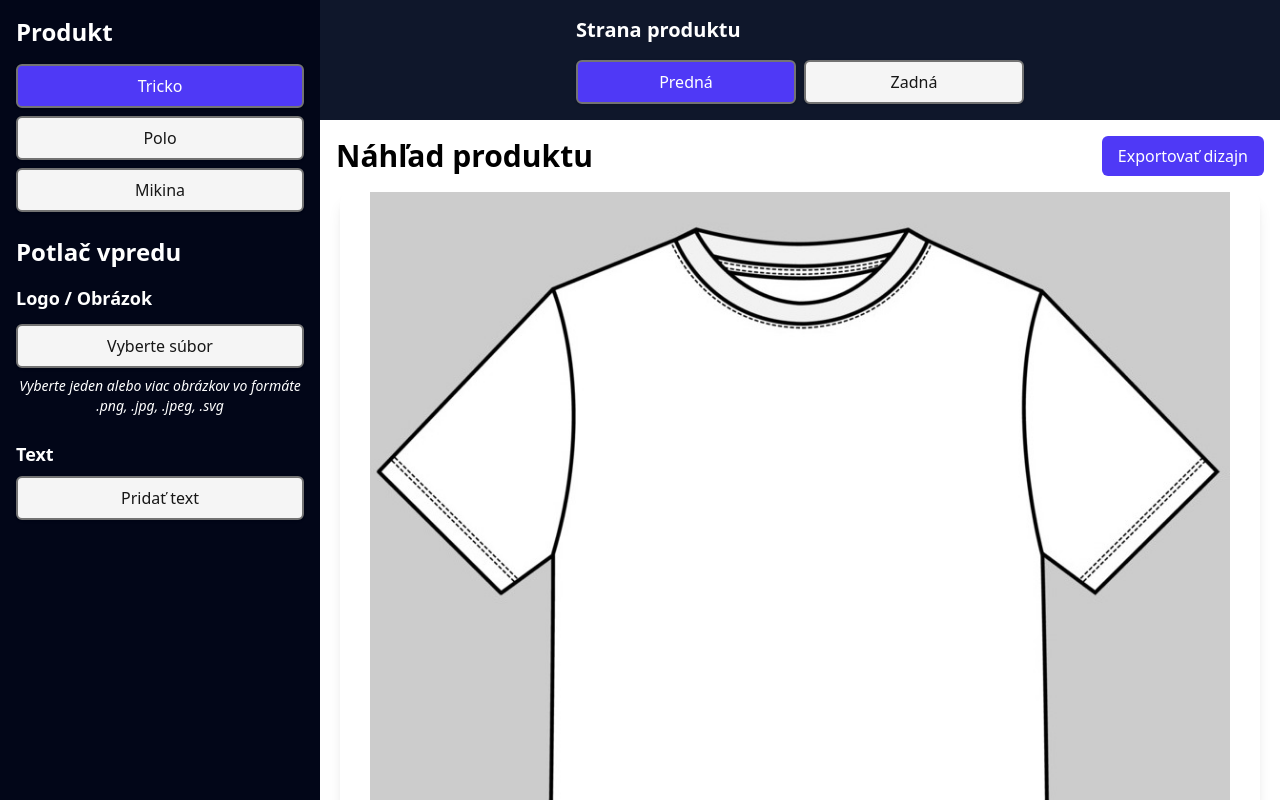
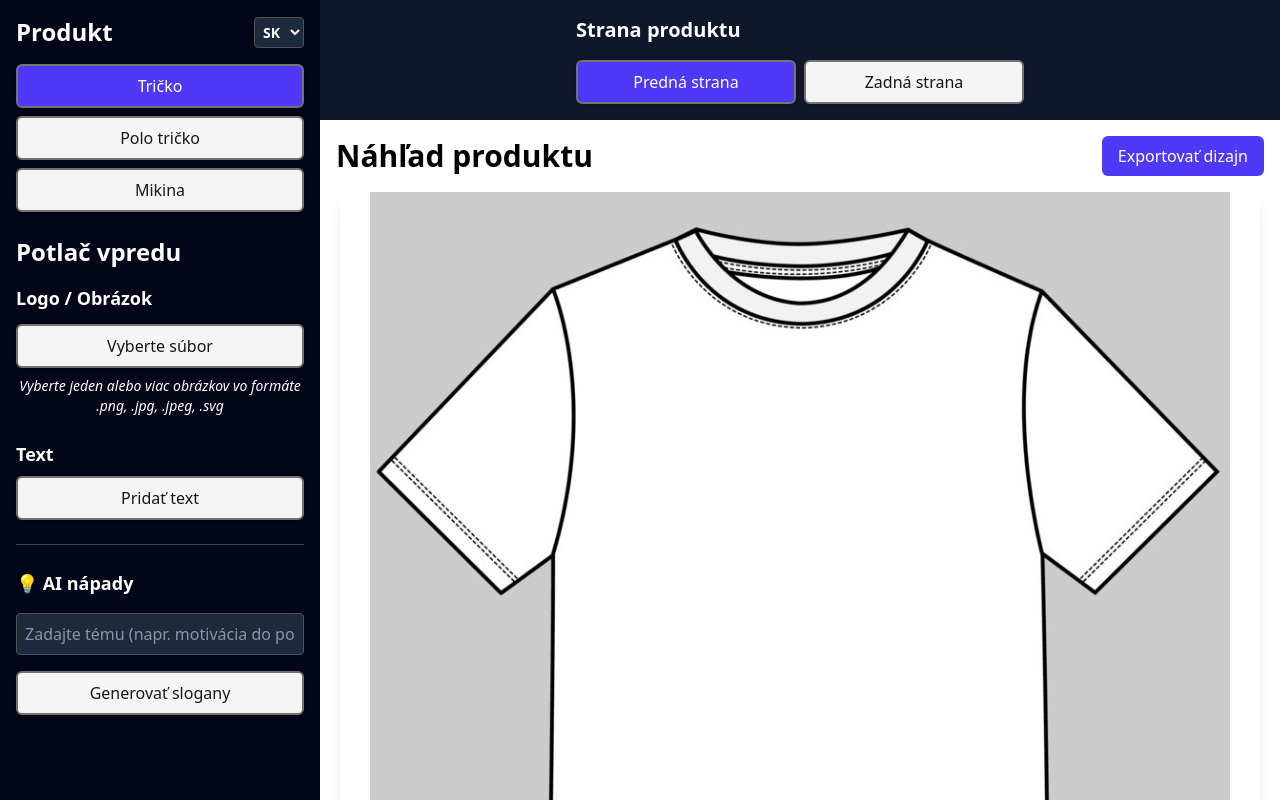
Before and after one commit to MartinSoltes/sholty-print-configurator, a React (Vite) app: page / in a window 1280 px wide. Shown: the top 800 px of the page. Built offline with nearby package versions, Linux system fonts and the light colour scheme.

Commit message:
add translations and Ai slogan generator

```diff
--- a/src/App.tsx
+++ b/src/App.tsx
@@ -1,13 +1,18 @@
 import React, { useState, useRef } from "react";
 import { Rnd } from "react-rnd";
 import html2canvas from "html2canvas";
-import { products, backgrounds, views } from "./config";
+import { getProducts, backgrounds, getViews } from "./config";
 import { Sidebar } from "./components/Sidebar";
 import { TopPanel } from "./components/TopPanel";
 import { useDesignElements } from "@/hooks/useDesignElements";
+import { fetchSlogans } from "@/api/ai";
+import { useTranslation } from "@/context/TranslationContext";
 
 // --- 🧠 Main Component ---
 const App: React.FC = () => {
+  const { t } = useTranslation();
+  const views = getViews(t);
+  const products = getProducts(t);
   const [selectedProduct, setSelectedProduct] = useState<string>("tshirt");
   const [selectedView, setSelectedView] = useState<"front" | "back">("front");
   const [newText, setNewText] = useState<string>("");
@@ -21,25 +26,19 @@ const App: React.FC = () => {
     updateImage,
     updateText,
   } = useDesignElements();
+  const [aiResults, setAiResults] = useState<string[]>([]);
+  const [aiLoading, setAiLoading] = useState(false);
 
-  // --- 🧠 Future AI integration placeholder ---
-  const handleGenerateAI = async (topic: string): Promise<string[]> => {
-    try {
-      const res = await fetch("http://localhost:5050/api/generate-slogan", {
-        method: "POST",
-        headers: { "Content-Type": "application/json" },
-        body: JSON.stringify({ topic }),
-      });
-
-      const data = await res.json();
-      return data.slogans || []; // ✅ return the array
-    } catch (error) {
-      console.error("AI generation failed:", error);
-      return []; // ✅ still return string[] even on error
-    }
+  // --- 🤖 AI slogan generation ---
+  const handleGenerateAI = async (topic: string) => {
+    if (!topic.trim()) return;
+    setAiLoading(true);
+    const results = await fetchSlogans(topic.trim());
+    setAiResults(results);
+    setAiLoading(false);
   };
 
-  // --- 💾 Export Functionality ---
+  // --- 💾 Export design as PNG ---
   const handleExport = async (): Promise<void> => {
     if (!previewRef.current) return;
 
@@ -55,7 +54,7 @@ const App: React.FC = () => {
     link.click();
   };
 
-  // --- 🌆 Background selection ---
+  // --- 🌆 Select background ---
   const selectedBg =
     backgrounds.find(
       (bg) => bg.type === selectedProduct && bg.view === selectedView
@@ -63,8 +62,7 @@ const App: React.FC = () => {
 
   // --- 🧩 Render ---
   return (
-    <main className="h-screen">
-      <div className="grid grid-cols-12 h-full">
+    <main className="h-screen grid grid-cols-12 h-full">
       {/* --- Sidebar --- */}
       <div className="col-span-3">
         <Sidebar
@@ -81,6 +79,8 @@ const App: React.FC = () => {
           setNewText={setNewText}
           onAddText={handleAddText}
           onGenerateAI={handleGenerateAI}
+          aiResults={aiResults}
+          aiLoading={aiLoading}
         />
       </div>
 
@@ -91,13 +91,14 @@ const App: React.FC = () => {
           views={views}
           onViewSelect={setSelectedView}
         />
+
         <div className="flex items-center justify-between p-4">
-            <h2 className="text-3xl font-bold">Náhľad produktu</h2>
+          <h2 className="text-3xl font-bold">{t("productPreview")}</h2>
           <button
             onClick={handleExport}
             className="bg-indigo-600 text-white px-4 py-2 rounded-md hover:bg-indigo-700 transition"
           >
-              Exportovať dizajn
+            {t("exportDesign")}
           </button>
         </div>
 
@@ -180,7 +181,6 @@ const App: React.FC = () => {
           </div>
         </div>
       </div>
-      </div>
     </main>
   );
 };
--- /dev/null
+++ b/src/api/ai.ts
@@ -0,0 +1,16 @@
+export async function fetchSlogans(topic: string): Promise<string[]> {
+  try {
+    const response = await fetch("http://localhost:5050/api/generate-slogan", {
+      method: "POST",
+      headers: { "Content-Type": "application/json" },
+      body: JSON.stringify({ topic }),
+    });
+
+    if (!response.ok) throw new Error(`HTTP ${response.status}`);
+    const data = await response.json();
+    return data.slogans || [];
+  } catch (err) {
+    console.error("AI slogan fetch failed:", err);
+    return [];
+  }
+}
--- a/src/components/FileButton.tsx
+++ b/src/components/FileButton.tsx
@@ -1,5 +1,6 @@
 import React, { useState, useEffect, ChangeEvent } from "react";
 import { FileInfo } from "@/types";
+import { useTranslation } from "@/context/TranslationContext";
 
 interface FileButtonProps {
   /** Called whenever files are selected. */
@@ -20,22 +21,24 @@ const FileButton: React.FC<FileButtonProps> = ({
   callback,
   multiple = false,
   accept = "image/*",
-  label = "Vyberte súbor",
+  label,
   useDataUrl = true,
   files = [],
 }) => {
-  const [displayLabel, setDisplayLabel] = useState(label);
+  const { t } = useTranslation();
+  const defaultLabel = label || t("selectFile");
+  const [displayLabel, setDisplayLabel] = useState(defaultLabel);
 
   // 🧠 Update label text when file list changes
   useEffect(() => {
     if (!files || files.length === 0) {
-      setDisplayLabel(label);
+      setDisplayLabel(defaultLabel);
     } else if (files.length === 1) {
-      setDisplayLabel(files[0].name || label);
+      setDisplayLabel(files[0].name || defaultLabel);
     } else {
-      setDisplayLabel(`${files.length} súborov vybraných`);
+      setDisplayLabel(`${files.length} ${t("filesSelected")}`);
     }
-  }, [files, label]);
+  }, [files, defaultLabel, t]);
 
   const handleFileChange = async (e: ChangeEvent<HTMLInputElement>) => {
     const selectedFiles = Array.from(e.target.files || []);
@@ -73,7 +76,7 @@ const FileButton: React.FC<FileButtonProps> = ({
         // ⚠️ Revoke URLs on unmount to avoid memory leaks
         results.forEach(({ src }) => {
           const url = src;
-          setTimeout(() => URL.revokeObjectURL(url), 60_000); // revoke after 1min
+          setTimeout(() => URL.revokeObjectURL(url), 60_000);
         });
       }
 
@@ -81,7 +84,6 @@ const FileButton: React.FC<FileButtonProps> = ({
     } catch (error) {
       console.error("Error reading files", error);
     } finally {
-      // Reset the input to allow re-selecting the same file
       e.target.value = "";
     }
   };
@@ -92,11 +94,11 @@ const FileButton: React.FC<FileButtonProps> = ({
         hover:bg-indigo-500 hover:text-white hover:border-indigo-500
         focus:outline-none focus:ring-2 focus:ring-indigo-400 focus:ring-offset-2 focus:ring-offset-neutral-700
         transition-all duration-200 cursor-pointer ${
-          displayLabel !== label
+          displayLabel !== defaultLabel
             ? "bg-indigo-600 active:border-indigo-600"
             : "bg-neutral-100 text-neutral-900 font-medium"
         }`}
-      aria-label={label}
+      aria-label={defaultLabel}
     >
       <input
         type="file"
--- a/src/components/Sidebar.tsx
+++ b/src/components/Sidebar.tsx
@@ -1,8 +1,9 @@
-import React from "react";
+import React, { useState } from "react";
 import OptionButton from "./OptionButton";
 import FileButton from "./FileButton";
 import { Button } from "./Button";
 import { Product, DesignImage, ImageItem, TextItem } from "@/types";
+import { useTranslation } from "@/context/TranslationContext";
 
 interface SidebarProps {
   products: Product[];
@@ -23,7 +24,9 @@ interface SidebarProps {
   showTextInput: boolean;
   setShowTextInput: (value: boolean) => void;
   onAddText: (view: "front" | "back", content: string) => void;
-  onGenerateAI?: (topic: string) => Promise<string[]>;
+  onGenerateAI: (topic: string) => Promise<void>;
+  aiResults: string[];
+  aiLoading: boolean;
 }
 
 export const Sidebar: React.FC<SidebarProps> = ({
@@ -38,8 +41,14 @@ export const Sidebar: React.FC<SidebarProps> = ({
   setNewText,
   showTextInput,
   setShowTextInput,
-  onAddText
+  onAddText,
+  onGenerateAI,
+  aiResults,
+  aiLoading,
 }) => {
+  const { t, lang, setLang } = useTranslation();
+  const [aiTopic, setAiTopic] = useState("");
+
   const handleFileChange = (files: { name: string; src: string; file: File }[]) => {
     const preparedImages = files.map((file) => ({
       id: crypto.randomUUID(),
@@ -59,7 +68,17 @@ export const Sidebar: React.FC<SidebarProps> = ({
     <div className="bg-slate-950 h-full text-white p-4">
       {products && (
         <div className="flex flex-col gap-2 mb-6">
-          <h2 className="text-2xl font-semibold mb-2">Produkt</h2>
+          <h2 className="text-2xl font-semibold mb-2 flex justify-between items-center">
+            {t("product")}
+            <select
+              value={lang}
+              onChange={(e) => setLang(e.target.value as "sk" | "en")}
+              className="text-sm bg-slate-800 text-white border border-neutral-600 rounded p-1"
+            >
+              <option value="sk">SK</option>
+              <option value="en">EN</option>
+            </select>
+          </h2>
 
           {products.map((product, index) => (
             <OptionButton
@@ -76,10 +95,10 @@ export const Sidebar: React.FC<SidebarProps> = ({
 
       <div className="flex flex-col gap-2 mb-4">
         <h2 className="text-2xl font-semibold mb-2">
-          {selectedView === "front" ? "Potlač vpredu" : "Potlač vzadu"}
+          {selectedView === "front" ? t("frontPrint") : t("backPrint")}
         </h2>
 
-        <h3 className="text-lg font-semibold mb-1">Logo / Obrázok</h3>
+        <h3 className="text-lg font-semibold mb-1">{t("logoOrImage")}</h3>
 
         {images[selectedView].length > 0 && (
           <div className="flex flex-col gap-2 overflow-y-auto mb-2">
@@ -108,12 +127,10 @@ export const Sidebar: React.FC<SidebarProps> = ({
         />
 
         {!images[selectedView].length && (
-          <p className="text-sm text-center italic">
-            Vyberte jeden alebo viac obrázkov vo formáte .png, .jpg, .jpeg, .svg
-          </p>
+          <p className="text-sm text-center italic">{t("selectImagesHint")}</p>
         )}
 
-        <h3 className="text-lg font-semibold mt-4">Text</h3>
+        <h3 className="text-lg font-semibold mt-4">{t("textSection")}</h3>
 
         {texts[selectedView].length > 0 && (
           <div className="flex flex-col gap-2 mt-2 overflow-y-auto">
@@ -129,7 +146,9 @@ export const Sidebar: React.FC<SidebarProps> = ({
         )}
 
         {!showTextInput && (
-          <Button onClick={() => setShowTextInput(true)}>Pridať text</Button>
+          <Button onClick={() => setShowTextInput(true)}>
+            {t("addText")}
+          </Button>
         )}
 
         {showTextInput && (
@@ -139,7 +158,7 @@ export const Sidebar: React.FC<SidebarProps> = ({
               value={newText || ""}
               onChange={(e) => setNewText(e.target.value)}
               className="w-full p-2 rounded border border-neutral-600 bg-slate-800 text-white focus:outline-none focus:ring-2 focus:ring-indigo-400"
-              placeholder="Zadajte text"
+              placeholder={t("enterText")}
             />
             <Button
               onClick={() => {
@@ -148,8 +167,37 @@ export const Sidebar: React.FC<SidebarProps> = ({
                 }
               }}
             >
-              Uložiť
+              {t("save")}
             </Button>
+          </div>
+        )}
+
+        <hr className="my-4 border-neutral-700" />
+
+        <h3 className="text-lg font-semibold mb-2">{t("aiIdeas")}</h3>
+        <input
+          type="text"
+          value={aiTopic}
+          onChange={(e) => setAiTopic(e.target.value)}
+          placeholder={t("enterTopic")}
+          className="w-full p-2 mb-2 rounded border border-neutral-600 bg-slate-800 text-white focus:outline-none focus:ring-2 focus:ring-indigo-400"
+        />
+
+        <Button onClick={() => onGenerateAI(aiTopic)}>
+          {aiLoading ? t("generating") : t("generate")}
+        </Button>
+
+        {aiResults.length > 0 && (
+          <div className="mt-3 flex flex-col gap-2">
+            {aiResults.map((slogan, i) => (
+              <button
+                key={i}
+                onClick={() => onAddText(selectedView, slogan)}
+                className="text-left p-2 rounded bg-slate-800 hover:bg-indigo-600 transition"
+              >
+                {slogan}
+              </button>
+            ))}
           </div>
         )}
       </div>
--- a/src/components/TopPanel.tsx
+++ b/src/components/TopPanel.tsx
@@ -1,26 +1,40 @@
-import OptionButton from "./OptionButton"
+import React from "react";
+import OptionButton from "./OptionButton";
+import { useTranslation } from "@/context/TranslationContext";
 
-export const TopPanel = ({views, selectedView, onViewSelect}) => {
+interface TopPanelProps {
+  views: { label: string; value: "front" | "back" }[];
+  selectedView: "front" | "back";
+  onViewSelect: (value: "front" | "back") => void;
+}
+
+export const TopPanel: React.FC<TopPanelProps> = ({
+  views,
+  selectedView,
+  onViewSelect,
+}) => {
+  const { t } = useTranslation();
+
   return (
     <div className="w-full bg-slate-900 text-white p-4 flex justify-center items-center">
       {views && (
-            <div className='flex flex-col gap-2 w-full max-w-md'>
-                <h2 className="text-xl font-semibold mb-2">Strana produktu</h2>
+        <div className="flex flex-col gap-2 w-full max-w-md">
+          <h2 className="text-xl font-semibold mb-2">{t("productSide")}</h2>
 
-                <div className='grid grid-cols-2 gap-2'>
+          <div className="grid grid-cols-2 gap-2">
             {views.map((view, index) => (
               <OptionButton
                 key={index}
-                        name='view'
+                name="view"
                 option={view}
-                        type='radio'
+                type="radio"
                 checked={selectedView === view.value}
-                        onChange={(value) => onViewSelect(value)}
+                onChange={(value) => onViewSelect(value as "front" | "back")}
               />
             ))}
           </div>
         </div>
       )}
     </div>
-  )
-}
+  );
+};
--- a/src/config.ts
+++ b/src/config.ts
@@ -1,30 +1,16 @@
 import { Product } from "@/types";
+import sk from "@/locales/sk.json";
 
-export const views = [
-    {
-        label: 'Predná',
-        value: 'front'
-    },
-    {
-        label: 'Zadná',
-        value: 'back'
-    }
-]
+export const getViews = (t: (key: keyof typeof sk) => string) => [
+  { label: t("frontSide"), value: "front" as const },
+  { label: t("backSide"), value: "back" as const }
+];
 
-export const products: Product[] = [
-    {
-        label: 'Tricko',
-        value: 'tshirt'
-    },
-    {
-        label: 'Polo',
-        value: 'polo'
-    },
-    {
-        label: 'Mikina',
-        value: 'hoodie'
-    }
-]
+export const getProducts = (t: (key: keyof typeof sk) => string): Product[] => [
+  { label: t("tshirt"), value: "tshirt" },
+  { label: t("polo"), value: "polo" },
+  { label: t("hoodie"), value: "hoodie" },
+];
 
 export const backgrounds = [
     {
--- /dev/null
+++ b/src/context/TranslationContext.tsx
@@ -0,0 +1,32 @@
+import React, { createContext, useContext, useState, ReactNode } from "react";
+import sk from "@/locales/sk.json";
+import en from "@/locales/en.json";
+
+type Lang = "sk" | "en";
+const resources = { sk, en };
+
+interface TranslationContextProps {
+  lang: Lang;
+  setLang: (lang: Lang) => void;
+  t: (key: keyof typeof sk) => string;
+}
+
+const TranslationContext = createContext<TranslationContextProps | null>(null);
+
+export const TranslationProvider = ({ children }: { children: ReactNode }) => {
+  const [lang, setLang] = useState<Lang>("sk");
+  const t = (key: keyof typeof sk) => resources[lang][key] || key;
+
+  return (
+    <TranslationContext.Provider value={{ lang, setLang, t }}>
+      {children}
+    </TranslationContext.Provider>
+  );
+};
+
+export const useTranslation = () => {
+  const context = useContext(TranslationContext);
+  if (!context)
+    throw new Error("useTranslation must be used within a TranslationProvider");
+  return context;
+};
--- /dev/null
+++ b/src/locales/en.json
@@ -0,0 +1,25 @@
+{
+  "product": "Product",
+  "frontPrint": "Front print",
+  "backPrint": "Back print",
+  "logoOrImage": "Logo / Image",
+  "selectImagesHint": "Select one or more images in .png, .jpg, .jpeg, or .svg format",
+  "textSection": "Text",
+  "addText": "Add text",
+  "enterText": "Enter text",
+  "save": "Save",
+  "aiIdeas": "💡 AI Ideas",
+  "enterTopic": "Enter topic (e.g. gym motivation)",
+  "generating": "Generating...",
+  "generate": "Generate slogans",
+  "selectFile": "Select file",
+  "filesSelected": "files selected",
+  "productSide": "Product side",
+  "productPreview": "Product preview",
+  "exportDesign": "Export design",
+  "frontSide": "Front side",
+  "backSide": "Back side",
+  "tshirt": "T-shirt",
+  "polo": "Polo shirt",
+  "hoodie": "Hoodie"
+}
--- /dev/null
+++ b/src/locales/sk.json
@@ -0,0 +1,25 @@
+{
+  "product": "Produkt",
+  "frontPrint": "Potlač vpredu",
+  "backPrint": "Potlač vzadu",
+  "logoOrImage": "Logo / Obrázok",
+  "selectImagesHint": "Vyberte jeden alebo viac obrázkov vo formáte .png, .jpg, .jpeg, .svg",
+  "textSection": "Text",
+  "addText": "Pridať text",
+  "enterText": "Zadajte text",
+  "save": "Uložiť",
+  "aiIdeas": "💡 AI nápady",
+  "enterTopic": "Zadajte tému (napr. motivácia do posilňovne)",
+  "generating": "Generujem...",
+  "generate": "Generovať slogany",
+  "selectFile": "Vyberte súbor",
+  "filesSelected": "súborov vybraných",
+  "productSide": "Strana produktu",
+  "productPreview": "Náhľad produktu",
+  "exportDesign": "Exportovať dizajn",
+  "frontSide": "Predná strana",
+  "backSide": "Zadná strana",
+  "tshirt": "Tričko",
+  "polo": "Polo tričko",
+  "hoodie": "Mikina"
+}
--- a/src/main.jsx
+++ b/src/main.jsx
@@ -2,9 +2,13 @@ import { StrictMode } from 'react'
 import { createRoot } from 'react-dom/client'
 import './index.css'
 import App from './App.tsx'
+import { TranslationProvider } from "@/context/TranslationContext";
+
 
 createRoot(document.getElementById('root')).render(
   <StrictMode>
-    <App />
+    <TranslationProvider>
+      <App />
+    </TranslationProvider>
   </StrictMode>,
 )
```
Also changed, not shown: src/api/generate-slogan.ts (deleted). Lines whose indentation alone changed are shown as unchanged.
